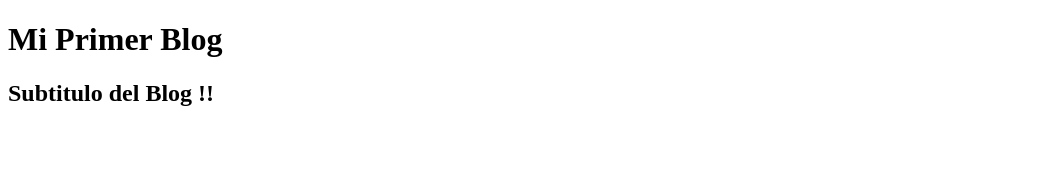
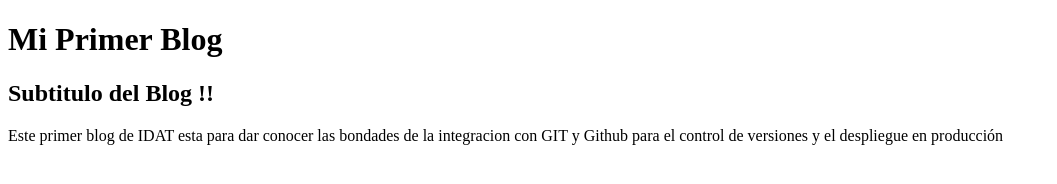
Before and after one commit to fgsantiago/MiBlogPersonal, a plain HTML site: page index.html in a window 1280 px wide. Shown: the whole page, without its empty margins (0-1057 px from the left). Drawn offline with Linux system fonts and the light colour scheme.

Commit message:
mi cuarto commit

```diff
--- a/index.html
+++ b/index.html
@@ -6,6 +6,9 @@
     <title>Mi Primer Blog</title>
     <h1>Mi Primer Blog</h1>
     <h2>Subtitulo del Blog !!</h2>
+    <p>Este primer blog de IDAT esta para dar conocer las bondades de la integracion
+        con GIT y Github para el control de versiones y el despliegue en producción
+    </p>
 </head>
 <body>
 
```
